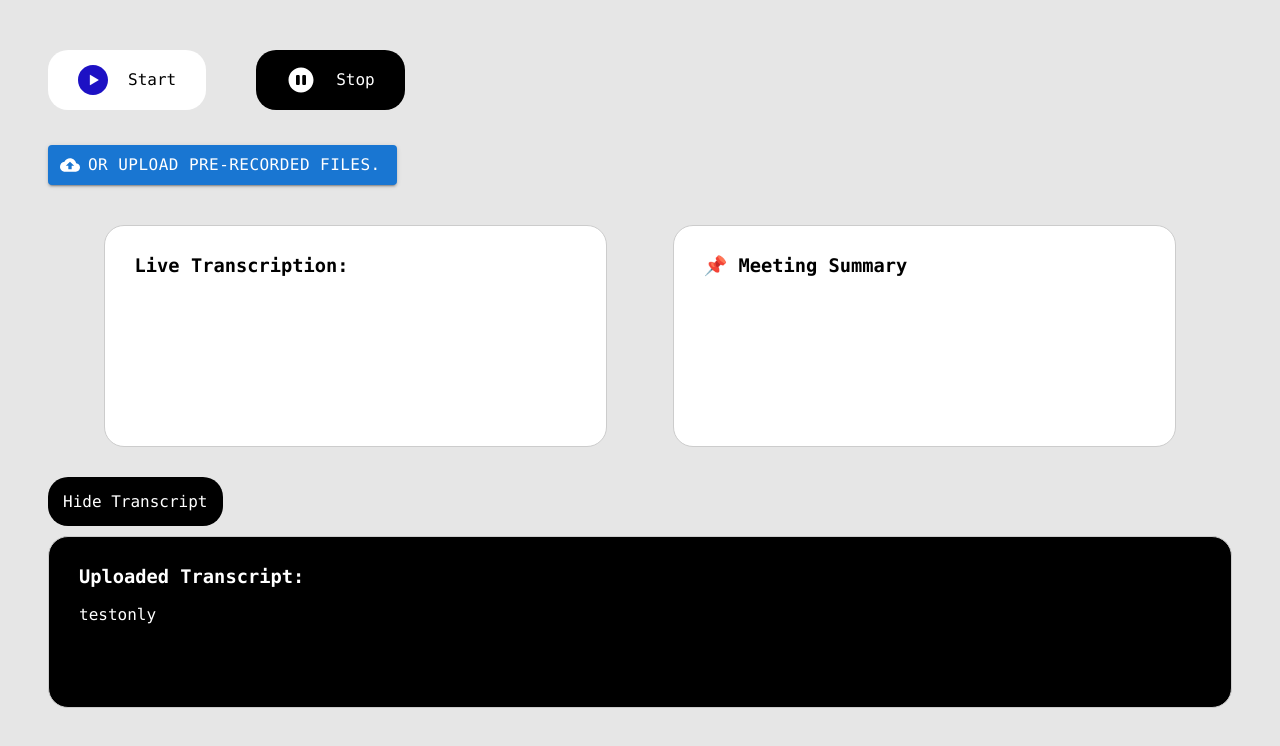
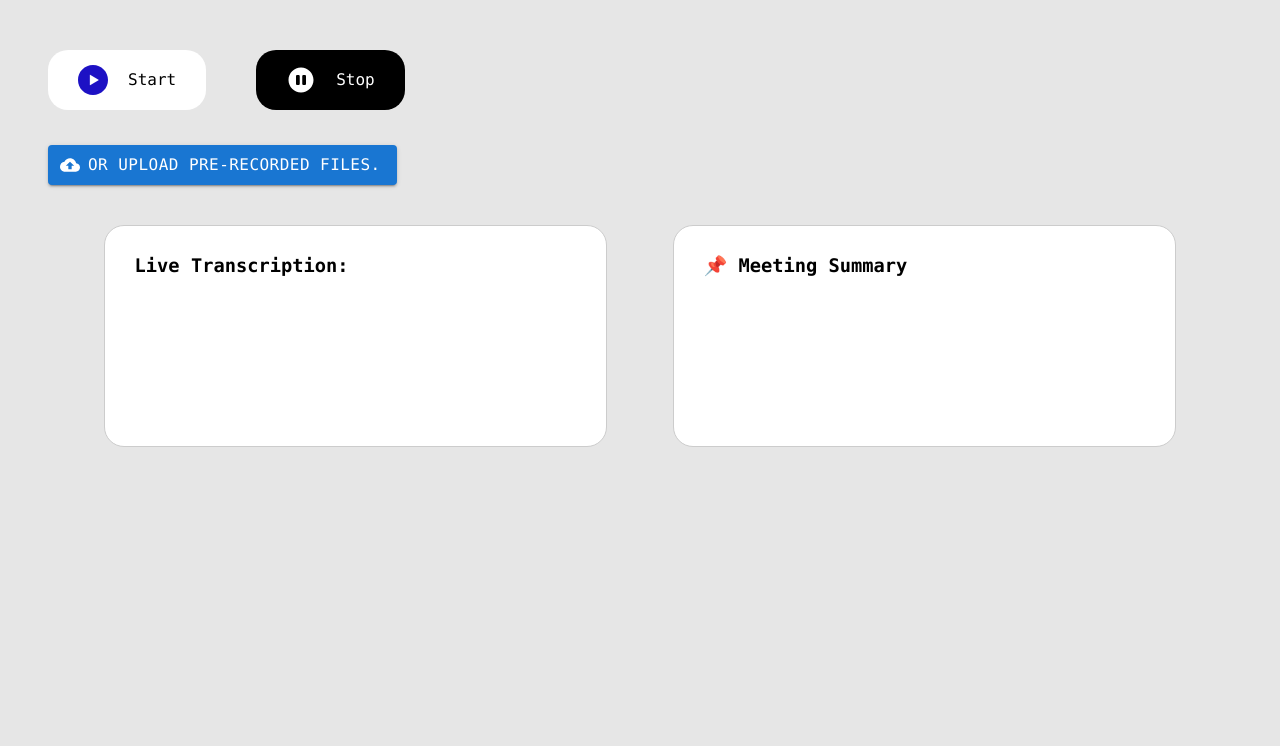
Before and after one commit to M4cr0Chen/McHacks12_repo, a React (Vite) app: page /Home in a window 1280 px wide. Shown: the top 746 px of the page. Built offline with nearby package versions, Linux system fonts and the light colour scheme.

Commit message:
removed uploaded transcript box showing even though no text is uploaded & removed testonly text

```diff
--- a/src/Home.jsx
+++ b/src/Home.jsx
@@ -18,10 +18,10 @@ const VisuallyHiddenInput = styled('input')({
 
 function Home() {
   const [transcript, setTranscript] = useState('');
-  const [uploadedTranscript, setUploadedTranscript] = useState('testonly');
+  const [uploadedTranscript, setUploadedTranscript] = useState('');
   const [summary, setSummary] = useState('');
   const [recording, setRecording] = useState(false);
-  const [showTranscript, setShowTranscript] = useState(true);
+  const [showTranscript, setShowTranscript] = useState(false);
   const eventSourceRef = useRef(null);
   const [isRecording, setIsRecording] = useState(false);
 
```
